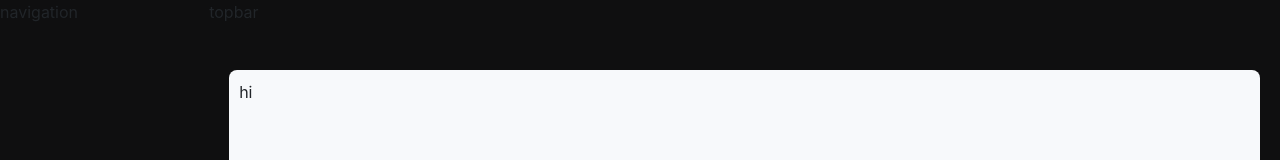
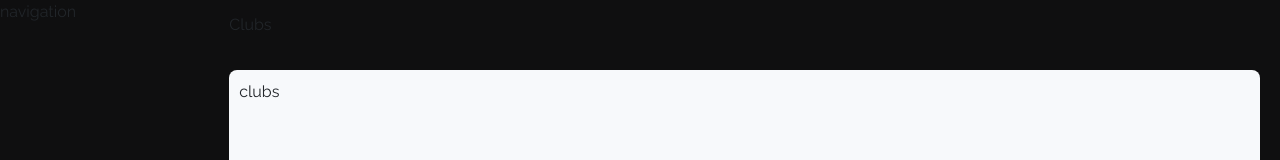
Before and after one commit to Clubs-Council-IIITH/frontend, a React (Create React App) app: page / in a window 1280 px wide. Shown: the top 160 px of the page. Built offline with nearby package versions, Linux system fonts and the light colour scheme.

Commit message:
rewrite: Add fonts to theme

```diff
--- a/src/App.jsx
+++ b/src/App.jsx
@@ -1,7 +1,7 @@
-import PageContainer from "components/PageContainer";
+import Clubs from "pages/Clubs";
 
 const App = () => {
-    return <PageContainer>hi</PageContainer>;
+    return <Clubs />;
 };
 
 export default App;
--- a/src/components/PageContainer/PageContainer.jsx
+++ b/src/components/PageContainer/PageContainer.jsx
@@ -3,7 +3,7 @@ import "./styles.scss";
 import Navigation from "../Navigation";
 import Topbar from "../Topbar";
 
-const PageContainer = ({ children }) => {
+const PageContainer = ({ title, children }) => {
     return (
         <div className="page-container">
             <div className="navigation-container">
@@ -11,7 +11,7 @@ const PageContainer = ({ children }) => {
             </div>
             <div className="main-container">
                 <div className="topbar-container">
-                    <Topbar />
+                    <Topbar title={title} />
                 </div>
                 <div className="content-container">{children}</div>
             </div>
--- a/src/components/Topbar/Topbar.jsx
+++ b/src/components/Topbar/Topbar.jsx
@@ -1,7 +1,7 @@
 import "./styles.scss";
 
-const Topbar = () => {
-    return <div>topbar</div>;
+const Topbar = ({ title }) => {
+    return <div className="topbar">{title}</div>;
 };
 
 export default Topbar;
--- a/src/components/Topbar/styles.scss
+++ b/src/components/Topbar/styles.scss
@@ -0,0 +1,9 @@
+@import "theme.scss";
+
+.topbar {
+    display: flex;
+    justify-content: space-between;
+    align-items: center;
+    height: 100%;
+    margin: 0 20px;
+}
--- a/src/index.scss
+++ b/src/index.scss
@@ -1,7 +1,10 @@
+@import "./theme.scss";
+@import "~bootstrap/scss/bootstrap";
+
 body {
     margin: 0;
-    font-family: -apple-system, BlinkMacSystemFont, "Segoe UI", "Roboto", "Oxygen", "Ubuntu",
-        "Cantarell", "Fira Sans", "Droid Sans", "Helvetica Neue", sans-serif;
+    font-family: $font-primary, -apple-system, BlinkMacSystemFont, "Segoe UI", "Roboto", "Oxygen",
+        "Ubuntu", "Cantarell", "Fira Sans", "Droid Sans", "Helvetica Neue", sans-serif;
     -webkit-font-smoothing: antialiased;
     -moz-osx-font-smoothing: grayscale;
 }
@@ -9,6 +12,3 @@ body {
 code {
     font-family: source-code-pro, Menlo, Monaco, Consolas, "Courier New", monospace;
 }
-
-@import "./theme.scss";
-@import "~bootstrap/scss/bootstrap";
--- /dev/null
+++ b/src/pages/Clubs.jsx
@@ -0,0 +1,7 @@
+import PageContainer from "components/PageContainer";
+
+const Clubs = () => {
+    return <PageContainer title="Clubs">clubs</PageContainer>;
+};
+
+export default Clubs;
--- a/src/theme.scss
+++ b/src/theme.scss
@@ -1,3 +1,6 @@
+@import url("https://fonts.googleapis.com/css2?family=Raleway:wght@400;600;700&display=swap");
+@import url("https://fonts.googleapis.com/css2?family=Quicksand:wght@500;600&display=swap");
+
 $primary: #0068c8;
 $secondary: #555555;
 $success: #02bc76;
@@ -6,3 +9,6 @@ $warning: #e78502;
 $info: #483fcd;
 $light: #f7f9fb;
 $dark: #0f0f10;
+
+$font-primary: "Raleway", sans-serif;
+$font-secondary: "Quicksand", sans-serif;
```
